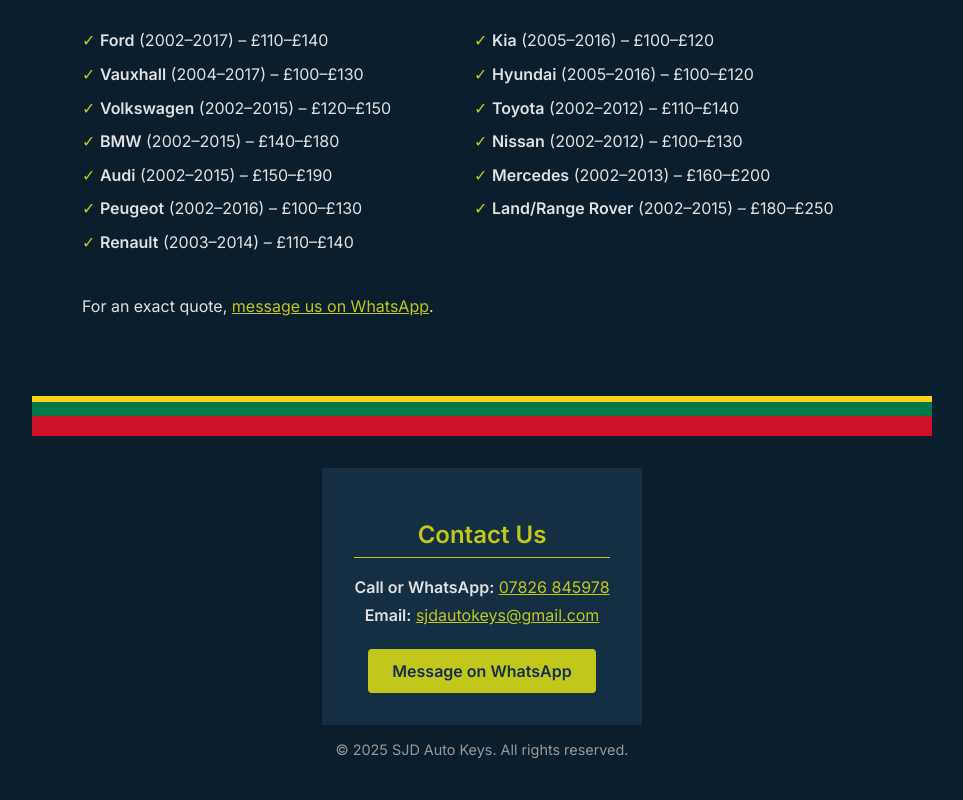
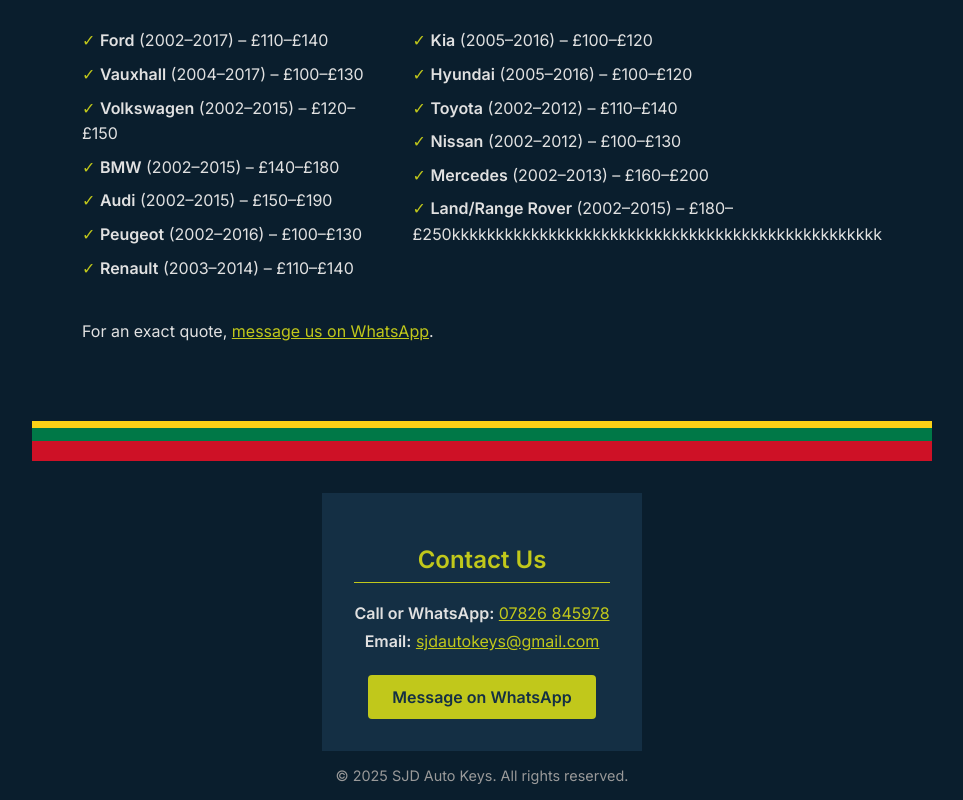
Before and after one commit to Sjdautokeys/sjdautokeys.github.io, a plain HTML site: page index.html in a window 1280 px wide. Shown: the part 832-1632 px from the top of the page, without its empty margins (158-1121 px from the left). Before the commit the page ends 1606 px from the top, so only its background shows below. Drawn offline with Linux system fonts and the light colour scheme.

Commit message:
Update index.html

```diff
--- a/index.html
+++ b/index.html
@@ -154,7 +154,7 @@
       <li style="margin-bottom: 0.5rem;"><strong>Toyota</strong> (2002–2012) – £110–£140</li>
       <li style="margin-bottom: 0.5rem;"><strong>Nissan</strong> (2002–2012) – £100–£130</li>
       <li style="margin-bottom: 0.5rem;"><strong>Mercedes</strong> (2002–2013) – £160–£200</li>
-      <li style="margin-bottom: 0.5rem;"><strong>Land/Range Rover</strong> (2002–2015) – £180–£250</li>
+      <li style="margin-bottom: 0.5rem;"><strong>Land/Range Rover</strong> (2002–2015) – £180–£250kkkkkkkkkkkkkkkkkkkkkkkkkkkkkkkkkkkkkkkkkkkkkkkkk</li>
     </ul>
   </div>
 
```
